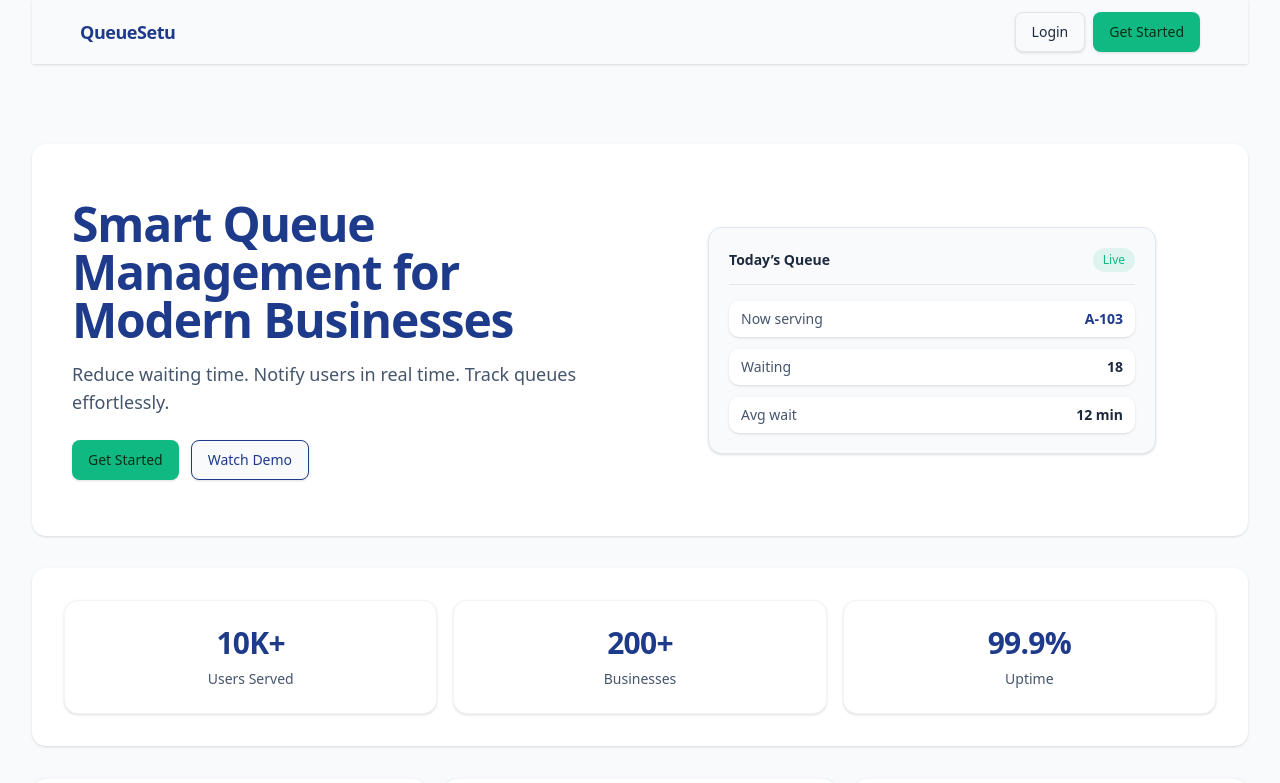
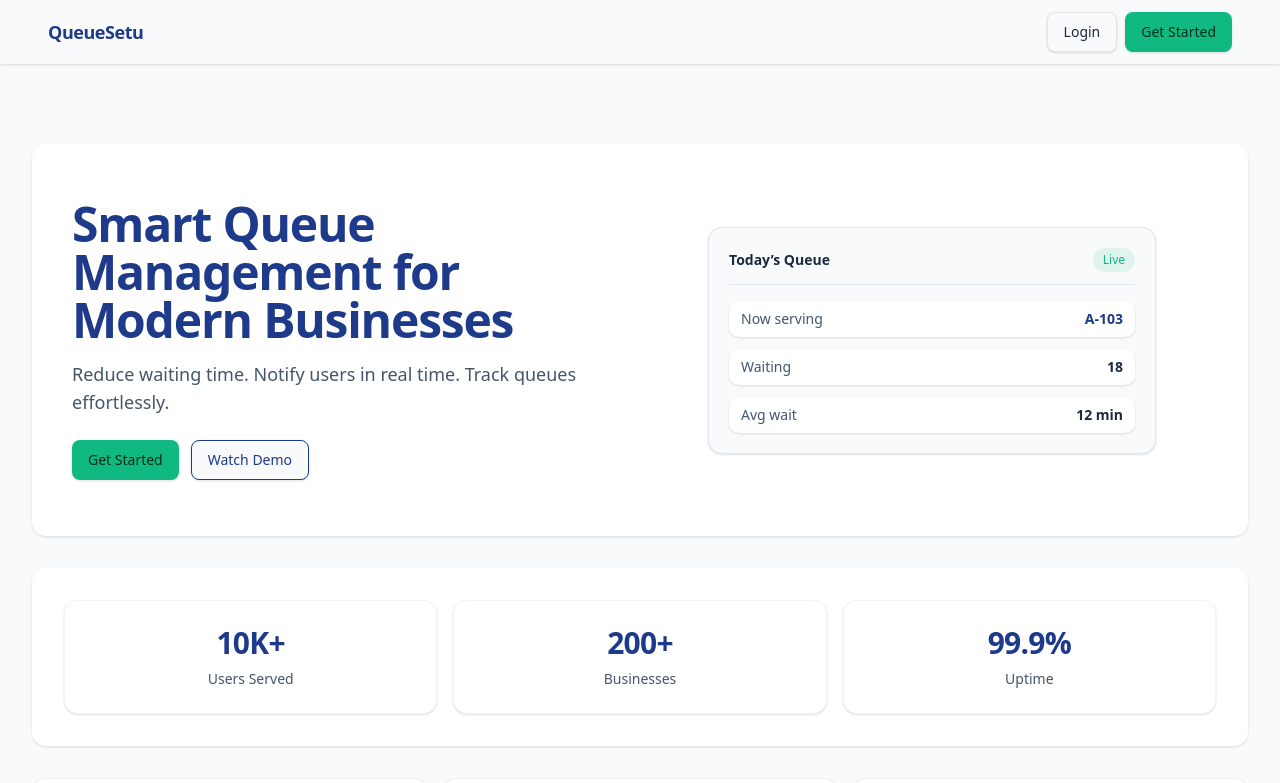
Before and after one commit to AYadav07/queuesetu.app.client, a Next.js app: page / in a window 1280 px wide. Shown: the top 783 px of the page. Built offline with nearby package versions, Linux system fonts and the light colour scheme.

Commit message:
Compose Home Page

```diff
--- a/src/app/layout.tsx
+++ b/src/app/layout.tsx
@@ -1,6 +1,5 @@
 import type { Metadata } from "next";
 import { Inter } from "next/font/google";
-import { Container } from "@/components/layout/container";
 import "./globals.css";
 
 const inter = Inter({
@@ -23,7 +22,7 @@ export default function RootLayout({
       <body
         className={`${inter.variable} min-h-screen bg-background text-slate-800 antialiased`}
       >
-        <Container>{children}</Container>
+        {children}
       </body>
     </html>
   );
--- a/src/app/page.tsx
+++ b/src/app/page.tsx
@@ -4,16 +4,19 @@ import TrustSection from "@/components/home/TrustSection";
 import FeaturesSection from "@/components/home/FeaturesSection";
 import CTASection from "@/components/home/CTASection";
 import Footer from "@/components/layout/Footer";
+import { Container } from "@/components/layout/container";
 
 export default function Home() {
   return (
     <>
       <Navbar />
       <main className="py-12 sm:py-16 lg:py-20">
-        <HeroSection />
-        <TrustSection />
-        <FeaturesSection />
-        <CTASection />
+        <Container>
+          <HeroSection />
+          <TrustSection />
+          <FeaturesSection />
+          <CTASection />
+        </Container>
       </main>
       <Footer />
     </>
--- a/src/components/layout/Footer.tsx
+++ b/src/components/layout/Footer.tsx
@@ -1,4 +1,5 @@
 import Link from "next/link";
+import { Container } from "@/components/layout/container";
 
 const footerColumns = [
   {
@@ -18,6 +19,7 @@ const footerColumns = [
 export default function Footer() {
   return (
     <footer className="border-t border-slate-200 bg-white">
+      <Container>
         <div className="py-8 sm:py-10">
           <div className="grid grid-cols-1 gap-6 sm:gap-8 md:grid-cols-3">
             {footerColumns.map((column) => (
@@ -43,6 +45,7 @@ export default function Footer() {
 
           <p className="mt-8 text-xs text-slate-500">© 2026 QueueSetu</p>
         </div>
+      </Container>
     </footer>
   );
 }
```
Lines whose indentation alone changed are shown as unchanged.
